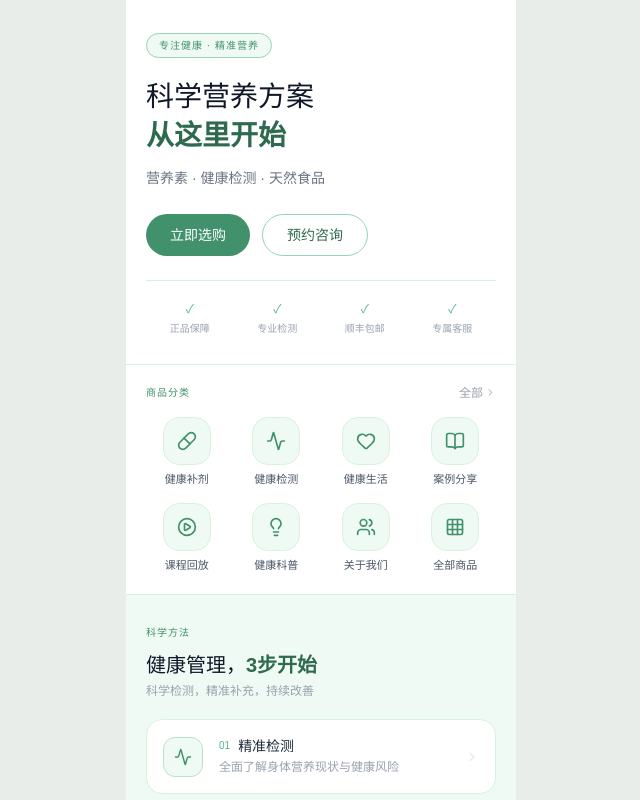
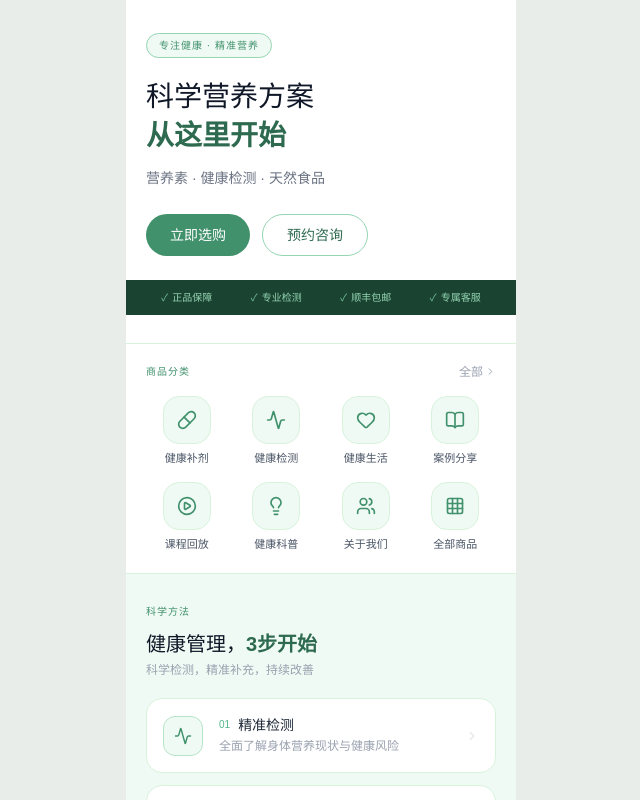
Before and after one commit to ChrisCai1990/huize-jiagong, a Next.js app: page /youzan in a window 1280 px wide. Shown: the top 800 px of the page, without its empty margins (319-959 px from the left). Built offline with nearby package versions, Linux system fonts and the light colour scheme.

Commit message:
style: 信任条改为深色底单行

```diff
--- a/src/app/youzan/page.tsx
+++ b/src/app/youzan/page.tsx
@@ -97,12 +97,14 @@ export default function YouzanPage() {
             </div>
 
             {/* 信任标签 */}
-            <div className="grid grid-cols-4 pt-5" style={{ borderTop: "1px solid var(--green-100)" }}>
+            <div
+              className="flex items-center justify-around -mx-5 px-4 py-2.5 mt-6"
+              style={{ background: "var(--green-900)" }}
+            >
               {["正品保障", "专业检测", "顺丰包邮", "专属客服"].map((t) => (
-                <div key={t} className="flex flex-col items-center gap-1">
-                  <span className="text-xs" style={{ color: "var(--green-500)" }}>✓</span>
-                  <span className="text-[10px] text-gray-400">{t}</span>
-                </div>
+                <span key={t} className="text-[10px] flex items-center gap-1" style={{ color: "var(--green-300)" }}>
+                  <span style={{ color: "var(--green-400)" }}>✓</span>{t}
+                </span>
               ))}
             </div>
           </section>
```
